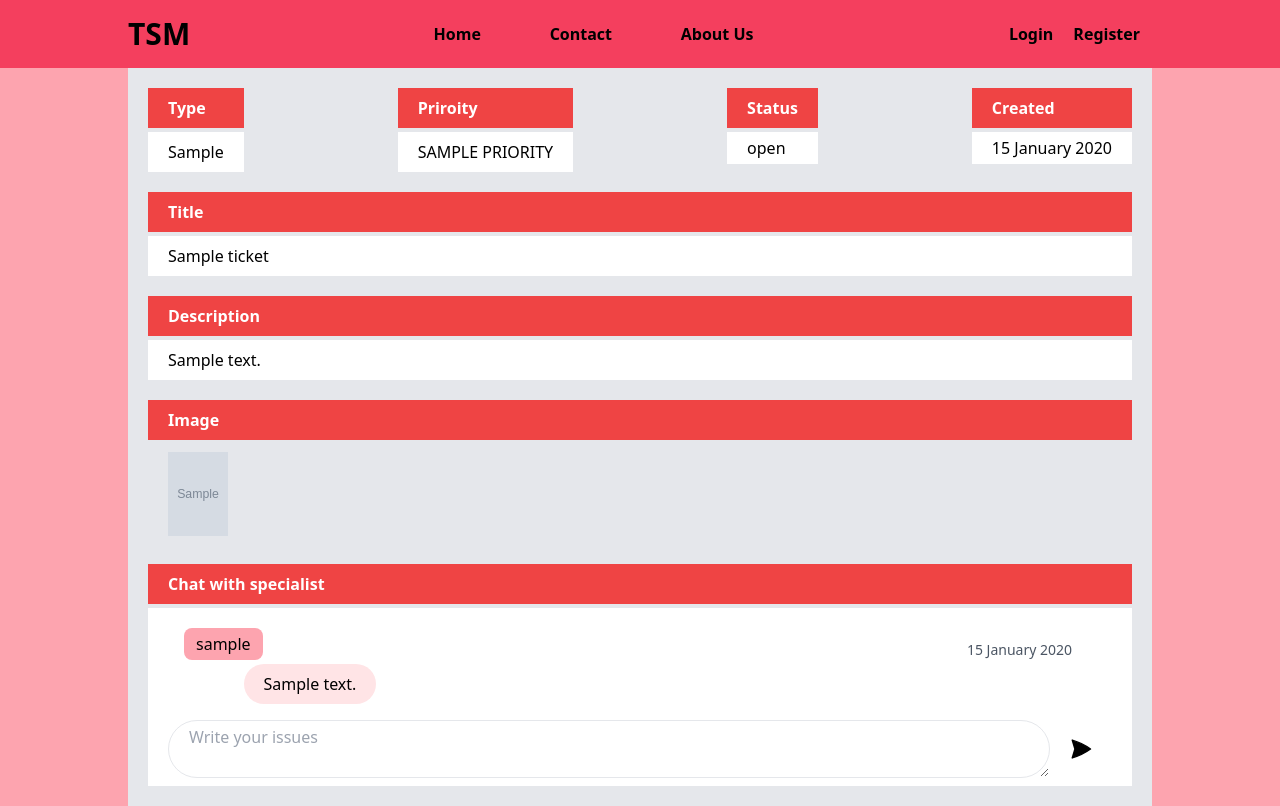
After one commit to Mohan3C/Technical_support_management, a Django app: template tsm/support/templates/user/view_ticket.html in a window 1280 px wide. The commit adds this page. Run offline with Django 3.2, Linux system fonts and the light colour scheme; the template is opened without the code that fills it: most values are stand-ins (such as "Sample title", 1, 10 or a date in 2020); grey boxes marked "Sample" are stand-in pictures; some libraries are stand-ins or nearby versions.

Commit message:
complete view ticket in user UI

```diff
--- a/tsm/support/templates/user/open_ticket.html
+++ /dev/null
@@ -1,5 +0,0 @@
-{% extends "user/base.html" %}
-
-{% block content %}
-
-{% endblock %}
--- a/tsm/support/templates/user/raised_ticket.html
+++ b/tsm/support/templates/user/raised_ticket.html
@@ -6,7 +6,7 @@
 
 <div class="h-screen px-[20%] bg-rose-200 py-5">
     <h2 class="text-3xl font-bold flex justify-center">Create Ticket</h2>
-    <form action="{% url 'raised_ticket' %}" method="post" class="flex flex-col mt-5 ">
+    <form action="{% url 'raised_ticket' %}" method="post" class="flex flex-col mt-5 " enctype="multipart/form-data">
         {% csrf_token %}
         <div class="flex flex-col mb-5">
             <label for="" class="mb-1">Type</label>
--- /dev/null
+++ b/tsm/support/templates/user/view_ticket.html
@@ -0,0 +1,89 @@
+{% extends "user/base.html" %}
+
+{% block content %}
+
+<div class="{% if comments %}h-full{% else %}h-screen{% endif %} bg-rose-300  ">
+    <div class="bg-gray-200 flex flex-col py-5 mx-[10%] px-5 ">
+        {% if ticket %}
+        <div class="flex flex-1 justify-between">
+            <div class="flex flex-col">
+                <h2 class="px-5 py-2 text-white bg-red-500 mb-1 font-bold">Type</h2>
+                <p class="px-5 py-2 bg-white mb-5 ">{{ticket.problem_type}}</p>
+            </div>
+            <div class="flex flex-col">
+                <h2 class="px-5 py-2 text-white bg-red-500 mb-1 font-bold">Priroity</h2>
+                <p class="px-5 py-2 bg-white mb-5 uppercase ">{{ticket.priority}}</p>
+            </div>
+            <div class="flex flex-col">
+                <h2 class="px-5 py-2 text-white bg-red-500 mb-1 font-bold">Status</h2>
+                <p class="px-5 py-1 bg-white mb-5 ">{{ticket.status}}</p>
+            </div>
+            <div class="flex flex-col">
+                <h2 class="px-5 py-2 text-white bg-red-500 mb-1 font-bold">Created</h2>
+                <p class="px-5 py-1 bg-white mb-5 ">{{ticket.created_at|date:"d F Y"}}</p>
+            </div>
+        </div>
+        <div class="flex flex-col">
+            <h2 class="px-5 py-2 text-white bg-red-500 mb-1 font-bold">Title</h2>
+            <p class="px-5 py-2 bg-white mb-5 ">{{ticket.title}}</p>
+        </div>
+        <div class="flex flex-col">
+            <h2 class="px-5 py-2 text-white bg-red-500 mb-1 font-bold">Description</h2>
+            <p class="px-5 py-2 bg-white mb-5 ">{{ticket.description}}</p>
+        </div>
+        {% if ticket.image %}
+        <div class="flex flex-col">
+            <h2 class="px-5 py-2 text-white bg-red-500 mb-1 font-bold">Image</h2>
+            <a href="{{ticket.image.url}}" target="_blank"> <img src="{{ticket.image.url}}" alt="Not Available" class="px-5 py-2 mb-5 h-[100px] w-[100px]"></a>
+        </div>
+        {% endif %}
+        <div class="flex flex-col">
+            <h2 class="px-5 py-2 text-white bg-red-500 mb-1 font-bold">Chat with specialist</h2>
+            <div class="bg-white px-5 pt-5 ">
+                {% if comments %}
+                {% for comment in comments %}
+                {% if comment.user == request.user %}
+                <div class="flex flex-1 justify-end justify-between">
+                    <span class="flex px-10 pt-3 text-sm text-gray-600">{{comment.created_at|date:"d F Y"}}</span>
+                    <p class="px-5 py-2 bg-rose-100 self-start rounded-full mb-4 mt-1 mr-5 ">{{comment.content}}</p>
+                </div>
+                {% else %}
+                <div class="flex flex-col">
+                    <div class="flex flex-1 justify-between">
+                        <h2 class="px-3 ml-4 py-1 bg-rose-300 self-start rounded-lg">{{comment.user.username}}</h2>
+                        <span class="flex px-10 pt-3 text-sm text-gray-600 justify-end">{{comment.created_at|date:"d F Y"}}</span>
+                    </div>
+                    <p class="px-5 py-2 bg-rose-100 self-start rounded-full ml-[8%] mb-4 mt-1 ">{{comment.content}}</p>
+                </div>
+                {% endif %}
+                {% endfor %}
+                {% endif %}
+            </div>
+            {% if ticket.status == "open" or ticket.status == "in_progess" %}
+            <div class="px-5 bg-white">
+                <form action="{% url 'comment' ticket.id %}" method="post" class="flex flex-1 pb-2">
+                    {% csrf_token %}
+                    <textarea name="comment" placeholder="Write your issues"
+                        class="flex flex-1 pl-5 border border-gray-200 py-1 rounded-full"></textarea>
+                    <button type="submit"
+                        class="px-[2%] font-bold hover:bg-red-600 hover:text-white rounded-full justify-center items-center ">
+                        <svg xmlns="http://www.w3.org/2000/svg" fill="black" viewBox="0 0 24 24" stroke-width="1.5"
+                            stroke="currentColor" class="size-6">
+                            <path stroke-linecap="round" stroke-linejoin="round"
+                                d="M6 12 3.269 3.125A59.769 59.769 0 0 1 21.485 12 59.768 59.768 0 0 1 3.27 20.875L5.999 12Zm0 0h7.5" />
+                        </svg>
+
+                    </button>
+                </form>
+            </div>
+            {% else %}
+            <a href="" class="px-5 py-2 bg-red-500 justify-center flex mt-2">Reopen Ticket</a>
+            {% endif %}
+        </div>
+        {% endif %}
+
+
+    </div>
+</div>
+
+{% endblock %}
--- a/tsm/tsm/settings.py
+++ b/tsm/tsm/settings.py
@@ -126,3 +126,7 @@ STATIC_URL = 'static/'
 # https://docs.djangoproject.com/en/5.2/ref/settings/#default-auto-field
 
 DEFAULT_AUTO_FIELD = 'django.db.models.BigAutoField'
+
+MEDIA_URL = 'media/'
+
+MEDIA_ROOT = BASE_DIR / "media"
```
Also changed, not shown: tsm/support/templates/user/all_ticket.html (added, +36 -0 lines), tsm/support/templates/user/dashboard.html (+8 -4 lines), tsm/support/views.py (+28 -3 lines), tsm/tsm/urls.py (+7 -0 lines), tsm/media/Image/black_bewakoof.png (added).
